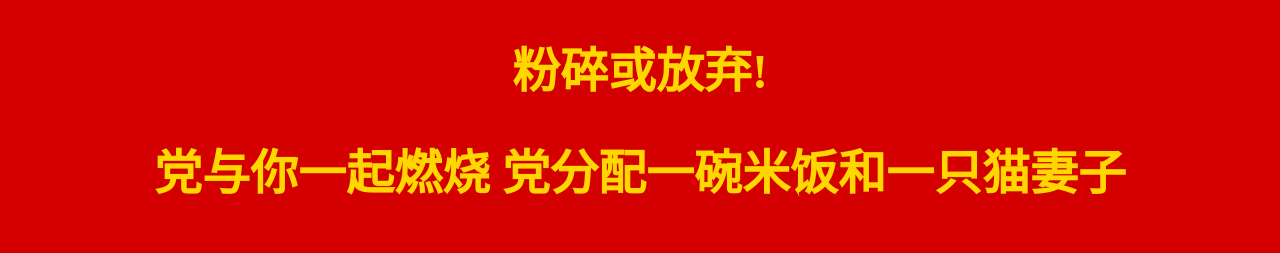
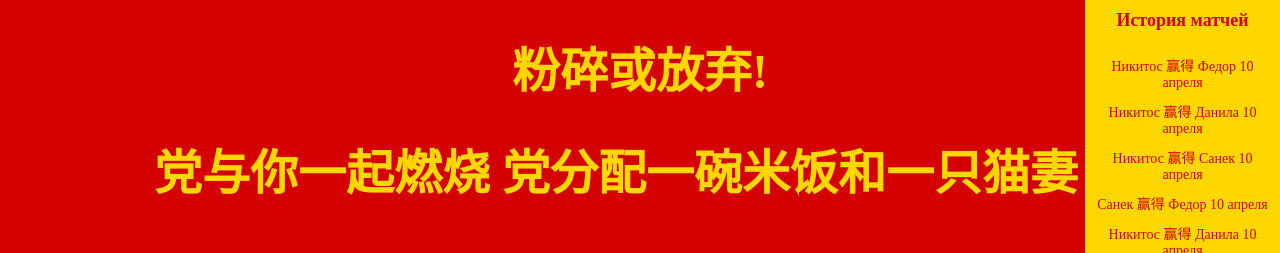
Before and after one commit to Mazide/pingpongfurry, a Flask app: page / in a window 1280 px wide. Shown: the top 253 px of the page. Run offline with Flask 2, Linux system fonts and the light colour scheme; data comes from the database, SQL or seed files in the repository; both versions use the stored data as it was after the commit.

Commit message:
add history

```diff
--- a/app.py
+++ b/app.py
@@ -3,6 +3,7 @@ from flask import Flask, render_template, request, redirect, url_for
 import sqlite3
 import os
 import requests
+from datetime import datetime
 
 app = Flask(__name__)
 
@@ -21,8 +22,34 @@ TENOR_API_KEY = 'AIzaSyAXnRcCb4d8m062Z38cj1aNVovjdgntGzY'
 def index():
     conn = get_db_connection()
     players = conn.execute('SELECT * FROM players ORDER BY rating DESC').fetchall()
+
+    players_dict = {player['id']: player['name'] for player in players}
+
+    # Получение списка всех матчей
+    matches = conn.execute('SELECT * FROM matches').fetchall()
+    print(matches)
+
+    # Формирование и вывод строк с описанием каждого матча
+    match_descriptions = []
+    for match in matches:
+        winner_name = players_dict.get(match['winner_id'])
+        loser_name = players_dict.get(match['loser_id'])
+
+
+        date = match['match_date']
+        if date is not None:
+            # Преобразование строки с датой в объект datetime
+            match_date_obj = datetime.strptime(match['match_date'], '%Y-%m-%d %H:%M:%S')
+
+            # Форматирование даты в формат "2 апреля"
+            match_date_formatted = match_date_obj.strftime('%-d %B').replace('January', 'января').replace('February', 'февраля').replace('March', 'марта').replace('April', 'апреля').replace('May', 'мая').replace('June', 'июня').replace('July', 'июля').replace('August', 'августа').replace('September', 'сентября').replace('October', 'октября').replace('November', 'ноября').replace('December', 'декабря')
+            match_descriptions.append(winner_name + " " + "赢得" + " " + loser_name + " " + match_date_formatted)
+
+        else:
+            print("nodate")
+
     conn.close()
-    return render_template('index.html', gif_url="https://media1.tenor.com/m/zhY9_LLI0xYAAAAd/forrest-gump-ping-pong.gif", players=players)
+    return render_template('index.html', gif_url="https://media1.tenor.com/m/zhY9_LLI0xYAAAAd/forrest-gump-ping-pong.gif", players=players, matches=match_descriptions)
 
 def calculate_new_ratings(winner_rating, loser_rating):
     K = 32
@@ -54,8 +81,10 @@ def match():
         conn.execute('UPDATE players SET rating = ? WHERE id = ?', (new_winner_rating, winner_id))
         conn.execute('UPDATE players SET rating = ? WHERE id = ?', (new_loser_rating, loser_id))
 
-        # Добавляем запись о матче
-        conn.execute('INSERT INTO matches (winner_id, loser_id) VALUES (?, ?)', (winner_id, loser_id))
+        current_timestamp = datetime.now().strftime('%Y-%m-%d %H:%M:%S')
+
+        conn.execute('INSERT INTO matches (winner_id, loser_id, match_date) VALUES (?, ?, ?)',
+                    (winner_id, loser_id, current_timestamp))
 
         conn.commit()
 
@@ -79,5 +108,7 @@ def add_player():
     return render_template('add_player.html')
 
 
+
+
 if __name__ == '__main__':
     app.run(debug=True)
--- a/templates/index.html
+++ b/templates/index.html
@@ -36,6 +36,33 @@
             font-weight: bold;
             font-style: italic;
         }
+        .match-history {
+        position: fixed; /* Фиксируем элемент на странице */
+        top: 0; /* Верхний край прижимаем к верху страницы */
+        right: 0; /* Правый край прижимаем к правому краю страницы */
+        width: 200px; /* Задаем ширину столбца */
+        height: 100%; /* Высота на всю высоту окна браузера */
+        overflow-y: auto; /* Добавляем прокрутку, если контент не помещается */
+        background-color: #ffd700; /* Золотой фон */
+        color: #d40000; /* Красный текст */
+        padding: 10px; /* Отступы внутри блока */
+        box-sizing: border-box; /* Чтобы ширина включала в себя отступы */
+        font-family: 'Times New Roman', serif; /* Более классический шрифт */
+        border-left: 5px solid #d40000; /* Красная линия слева от истории матчей */
+    }
+    .match-history h2 {
+        font-size: 18px; /* Размер шрифта для заголовка */
+        margin-top: 0; /* Убираем отступ сверху для заголовка */
+    }
+    .match-history ul {
+        padding: 0; /* Убираем отступы у списка */
+    }
+    .match-history li {
+        list-style-type: none; /* Убираем маркеры списка */
+        font-size: 14px; /* Размер шрифта для элементов списка */
+        margin-bottom: 5px; /* Небольшой отступ снизу для каждого элемента */
+    }
+
     </style>
 </head>
 <body>
@@ -58,6 +85,15 @@
         {% endfor %}
     </ul>
 
+    <div class="match-history">
+        <h2>История матчей</h2>
+        <ul>
+            {% for match_description in matches %}
+                <li>{{ match_description }}</li>
+            {% endfor %}
+        </ul>
+    </div>
+
     <a href="{{ url_for('add_player') }}">添加新队友</a>
 
     <script>
@@ -76,6 +112,6 @@ window.addEventListener("scroll", function() {
 
 
     </script>
-        <img src="static/images/china_kgb.webp" style="position: fixed; right: 0; bottom: 0; width: 100px; height: 100px;">
+        <!-- <img src="static/images/china_kgb.webp" style="position: fixed; right: 0; bottom: 0; width: 100px; height: 100px;"> -->
 </body>
 </html>
```
Also changed, not shown: db_create.py (+7 -0 lines), ping_pong.db.
